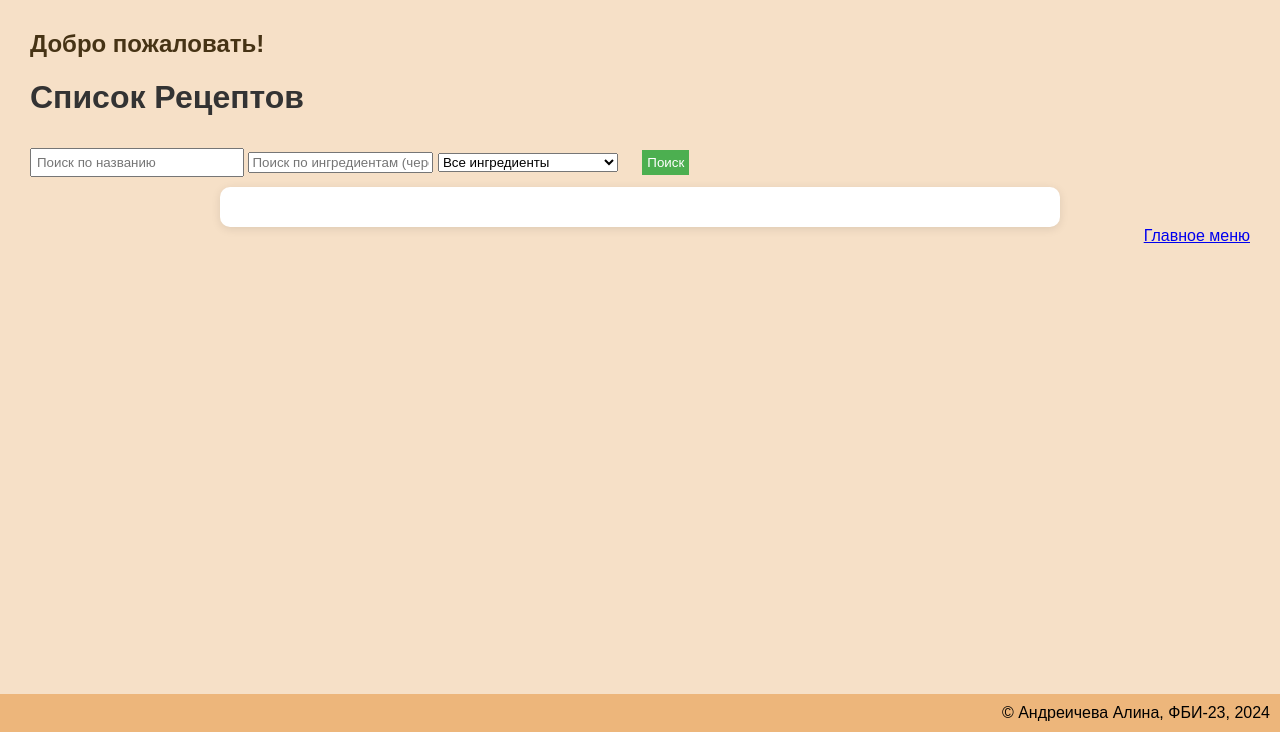
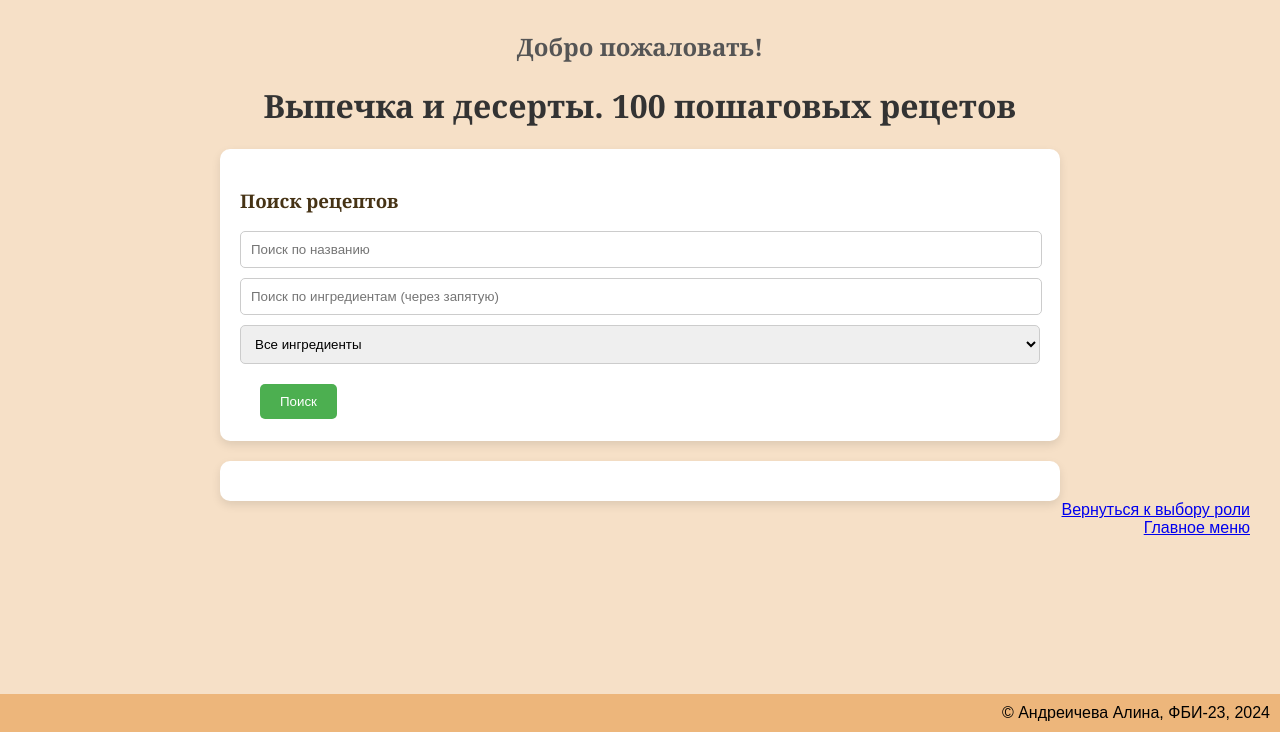
Before and after one commit to kisses-noo/webprogramming-labs-2, a Flask app: page /rzg/recipes in a window 1280 px wide. Shown: the part 68-800 px from the top of the page. Run offline with Flask 3, Linux system fonts and the light colour scheme; data that the repository does not hold is empty; some libraries are stand-ins or nearby versions.

Commit message:
Правки РГЗ

```diff
--- a/static/rgz/main.js
+++ b/static/rgz/main.js
@@ -11,8 +11,10 @@ function fillRecipeList() {
             recipeItem.innerHTML = `
                 <h3>${recipe.title}</h3>
                 <img src="${recipe.image_url}" alt="${recipe.title}" />
-                <p>${recipe.step}</p>
-                <p>Ингредиенты: <span id="recipe-${recipe.id}-ingredients"></span></p>
+                <p class = "ing">Шаги:<p>
+                <p class="stepi">${recipe.step}</p>
+                <p class = "ing">Ингредиенты:<p>
+                <p class="ingridiki"> <span id="recipe-${recipe.id}-ingredients"></span></p>
             `;
 
             // Проверка, является ли пользователь администратором
--- a/templates/rgz/recipes.html
+++ b/templates/rgz/recipes.html
@@ -7,44 +7,62 @@
 
 
     h1 {
+        font-family: 'Georgia';
         text-align: center;
-        color: #333; /* Тёмный цвет заголовка */
-        margin-bottom: 20px;
+        margin: 20px 0;
+        font-size: 2.5rem;
+    }
+
+    h2 {
+        font-family: 'Georgia';
+        text-align: center;
+        color: #555;
+        margin-top: 20px;
+        font-size: 1.5rem; /* Размер заголовка для приветственного сообщения */
+    }
+
+    .search-container {
+        max-width: 800px;
+        margin: 20px auto; /* Центрирование */
+        padding: 20px; /* Отступы */
+        background-color: #fff; /* Белый фон для контейнера */
+        border-radius: 10px;
+        box-shadow: 0 4px 10px rgba(0, 0, 0, 0.1);
     }
 
     .modal {
-        display: none;
-        z-index: 100;
+        display: none; /* Скрыто по умолчанию */
+        z-index: 1000;
         background: white;
         width: 400px;
+        max-width: 90%; /* Ограничим ширину */
         left: 50%;
         top: 50%;
         transform: translate(-50%, -50%);
         position: fixed;
         padding: 20px;
-        border-radius: 8px;
-        box-shadow: 0 2px 10px rgba(0, 0, 0, 0.3);
+        border-radius: 10px;
+        box-shadow: 0 4px 20px rgba(0, 0, 0, 0.3);
         transition: all 0.3s ease;
     }
 
     .recipe-container {
         padding: 20px;
         max-width: 800px; /* Максимальная ширина контейнера */
-        margin: 0 auto; /* Центрирование */
+        margin: 0 auto;   /* Центрирование */
         background-color: white; /* Белый фон для контейнера */
         border-radius: 10px;
-        box-shadow: 0 2px 10px rgba(0, 0, 0, 0.1);
+        box-shadow: 0 4px 10px rgba(0, 0, 0, 0.1);
     }
 
     .recipe-item {
         background-color: #fff; /* Белый фон для каждого рецепта */
-        padding: 15px;
+        padding: 20px; /* Увеличен отступ внутри рецепта */
         margin: 20px 0;
         border-radius: 10px;
         box-shadow: 0 2px 5px rgba(0, 0, 0, 0.1);
         transition: transform 0.2s; /* Плавный переход */
     }
-
 
     .recipe-item img {
         max-width: 100%; /* Устанавливаем максимальную ширину изображения */
@@ -52,46 +70,76 @@
         border-radius: 5px; /* Округление углов изображения */
     }
 
-    .recipe-title {
+    .recipe-item h3 {
+        font-family: 'Georgia';
+        text-align: center;
         font-size: 24px; /* Увеличенный размер заголовка */
-        color: #333; /* Темный цвет текста */
+        color: green; /* Темный цвет текста */
+        margin-bottom: 10px;
+        font-weight: bold; /* Жирный шрифт */
+    }
+
+    input, textarea, select {
+        width: calc(100% - 20px); /* Полная ширина с учетом отступов */
+        padding: 10px;
+        border: 1px solid #ccc;
+        border-radius: 5px;
         margin-bottom: 10px;
     }
 
-    .recipe-step {
-        font-size: 16px; /* Размер шрифта для шагов */
+    .stepi {
+        font-size: 18px; /* Размер шрифта для шагов */
         color: #555; /* Цвет текста для шагов */
+        line-height: 1.6; /* Междустрочный интервал */
         margin: 10px 0;
     }
 
-
-    textarea {
-        width: 100%; /* Ширина текстового поля */
-        height: 100px; /* Высота текстового поля */
-        margin-top: 10px;
-        padding: 10px;
-        border-radius: 5px;
-        border: 1px solid #ccc; /* Серая рамка */
+    .ingridiki {
+        font-size: 18px; /* Размер шрифта для шагов */
+        color: #555; /* Цвет текста для шагов */
+        line-height: 1.6; /* Междустрочный интервал */
+        margin: 10px 0;
     }
 
-    #search-title {
+    .ing {
+        font-family: 'Georgia';
+        font-weight: bold;
+        font-size: 18px; /* Размер шрифта для шагов */
+        color: #555; /* Цвет текста для шагов */
+        line-height: 1.6; /* Междустрочный интервал */
         margin: 10px 0;
-        padding: 5px;
-        width: 200px;
     }
 
-    label {
-        margin-right: 10px;
+    /* Стили для строки поиска */
+    #search-title, #search-ingredients {
+        width: calc(100% - 20px); /* Полная ширина с учетом отступов */
+        padding: 10px; /* Увеличенный внутренний отступ */
+        border: 1px solid #ccc; /* Серая рамка */
+        border-radius: 5px; /* Округление */
+        margin-bottom: 10px;
+        transition: border-color 0.3s; /* Плавный переход */
+    }
+
+
+    select {
+        padding: 10px;
+        border: 1px solid #ccc;
+        border-radius: 5px;
+        margin-bottom: 10px;
+        width: 100%; /* Полная ширина для селектора */
+    }
+
+    button {
+        padding: 10px 20px;
+        border: none;
+        border-radius: 5px;
+        cursor: pointer;
+        transition: background-color 0.3s;
     }
 
     .logout-button {
         margin-top: 20px;
-        padding: 10px 20px;
         background-color: #dc3545;
-        border: none;
-        color: white;
-        border-radius: 5px;
-        cursor: pointer;
     }
 
     .logout-button:hover {
@@ -114,19 +162,20 @@
     </script>
 {% endif %}
 
-<h1>Список Рецептов</h1>
+<h1 style = "text-align: center; font-family: 'Georgia';">Выпечка и десерты. 100 пошаговых рецетов</h1>
 
 <!-- Добавим форму для поиска -->
-<div>
+<div class="search-container">
+    <h3 style="font-family: 'Georgia';">Поиск рецептов</h3>
     <input type="text" id="search-title" placeholder="Поиск по названию">
     <input type="text" id="search-ingredients" placeholder="Поиск по ингредиентам (через запятую)">
     <select id="search-mode">
         <option value="all">Все ингредиенты</option>
         <option value="any">Хотя бы один ингредиент</option>
     </select>
+
     <button onclick="performSearch()">Поиск</button>
 </div>
-
 
 <div class="recipe-container" id="recipe-list"></div>
 
@@ -136,21 +185,37 @@
 
 
 <div class="modal" id="add-recipe-modal">
-    <input type="text" id="recipe-title" placeholder="Название рецепта">
-    <textarea id="recipe-step" placeholder="Шаги приготовления"></textarea>
-    <input type="text" id="recipe-image-url" placeholder="URL изображения">
+    <h3>Добавить рецепт</h3>
+    <label for="recipe-title">Название рецепта:</label>
+    <input type="text" id="recipe-title" placeholder="Введите название рецепта">
+
+    <label for="recipe-step">Шаги приготовления:</label>
+    <textarea id="recipe-step" placeholder="Введите шаги приготовления"></textarea>
+
+    <label for="recipe-image-url">URL изображения:</label>
+    <input type="text" id="recipe-image-url" placeholder="Введите URL изображения">
+
     <label for="ingredient-select">Ингредиенты:</label>
     <select id="ingredient-select" multiple></select>
+
     <button onclick="addRecipe()">Добавить</button>
     <button onclick="hideAddRecipeModal()">Отмена</button>
 </div>
 
 <div class="modal" id="edit-recipe-modal">
-    <input type="text" id="edit-recipe-title" placeholder="Название рецепта">
-    <textarea id="edit-recipe-step" placeholder="Шаги приготовления"></textarea>
-    <input type="text" id="edit-recipe-image-url" placeholder="URL изображения">
+    <h3>Редактировать рецепт</h3>
+    <label for="edit-recipe-title">Название рецепта:</label>
+    <input type="text" id="edit-recipe-title" placeholder="Введите название рецепта">
+
+    <label for="edit-recipe-step">Шаги приготовления:</label>
+    <textarea id="edit-recipe-step" placeholder="Введите шаги приготовления"></textarea>
+
+    <label for="edit-recipe-image-url">URL изображения:</label>
+    <input type="text" id="edit-recipe-image-url" placeholder="Введите URL изображения">
+
     <label for="edit-ingredient-select">Ингредиенты:</label>
     <select id="edit-ingredient-select" multiple></select>
+
     <button onclick="updateRecipe()">Сохранить изменения</button>
     <button onclick="hideEditRecipeModal()">Отмена</button>
 </div>
@@ -162,6 +227,10 @@
     {% endif %}
 </div>
 
+<div style = "text-align: right">
+    <a href="{{ url_for('rgz.main') }}">Вернуться к выбору роли</a>
+</div>
+
 <script src="{{ url_for('static', filename='rgz/main.js') }}"></script>
 <script>
     fillRecipeList(); // Заполнение списка рецептов при загрузке
--- a/templates/rgz/rgz.html
+++ b/templates/rgz/rgz.html
@@ -51,6 +51,7 @@
     }
 
     .header {
+        font-family: 'Georgia';
         margin-bottom: 20px;
         font-size: 24px;
         font-weight: bold;
```
Also changed, not shown: rgz.py (+110 -38 lines), static/lab1/main.css (line endings or trailing spaces).
